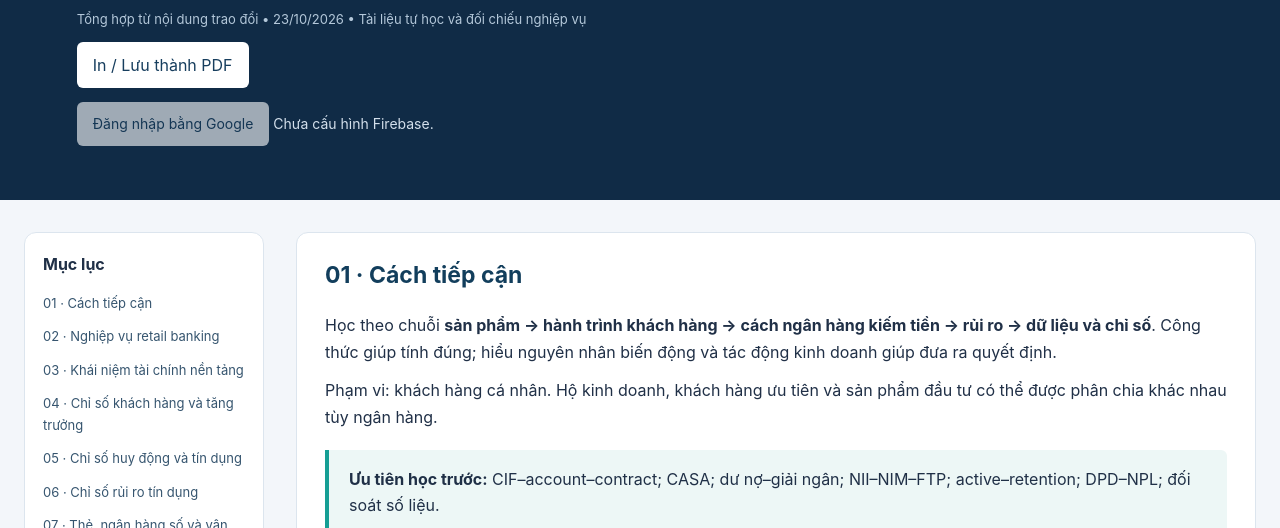
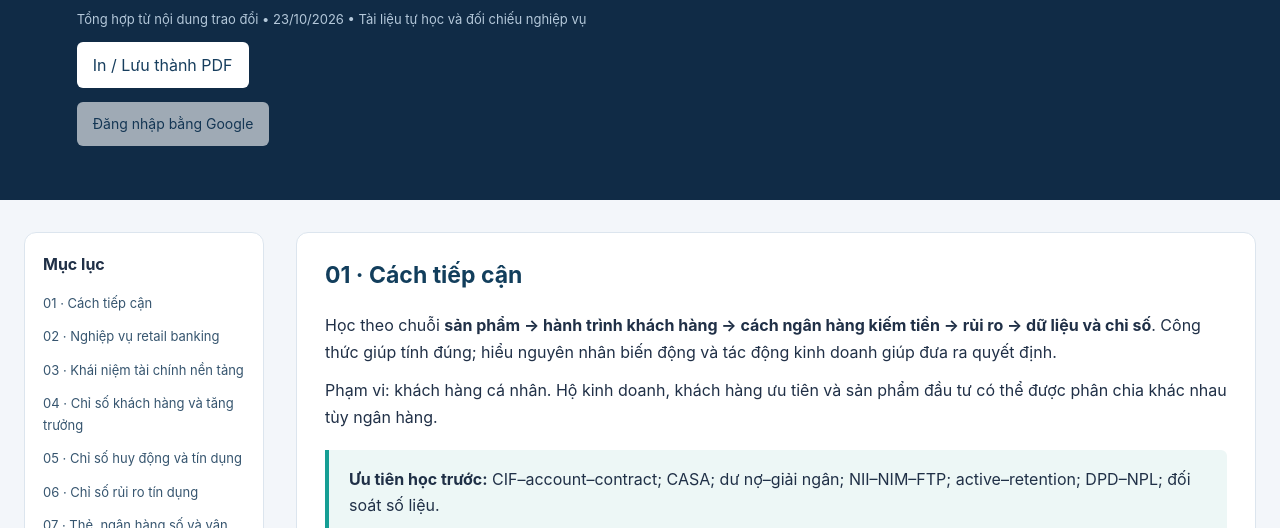
Before and after one commit to mquandang/retail-banking-data-analyst, a plain HTML site: page public/index.html in a window 1280 px wide. Shown: the part 272-800 px from the top of the page. Drawn offline with Linux system fonts and the light colour scheme; no server answers.

Commit message:
update login method

```diff
--- a/public/index.html
+++ b/public/index.html
@@ -13,10 +13,13 @@
   // Web app config from Firebase console > Project settings > Your apps (project e-learning-bi).
   // apiKey and appId are not secrets for a Firebase web app; they identify the project.
   const firebaseConfig = {
-    apiKey: "REPLACE_ME",
+    apiKey: "AIzaSyCSKPknZm2uUJLKgmfWa_jlwUJgIg_7csU",
     authDomain: "e-learning-bi.firebaseapp.com",
     projectId: "e-learning-bi",
-    appId: "REPLACE_ME",
+    storageBucket: "e-learning-bi.firebasestorage.app",
+    messagingSenderId: "879793234319",
+    appId: "1:879793234319:web:00cd7f9b7bd3eeccc6ebfa",
+    measurementId: "G-THX27GPV2R"
   };
 
   const btn = document.getElementById("auth-btn");
```
